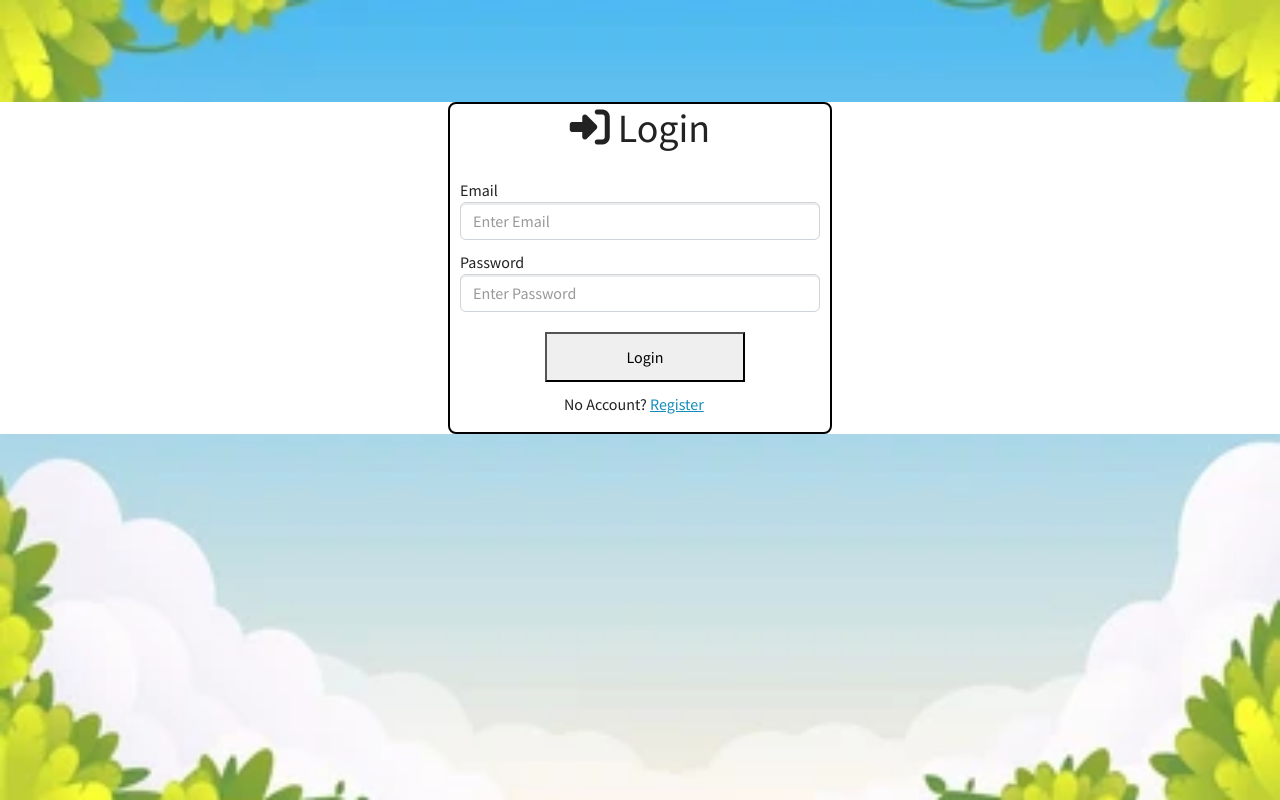
After one commit to nakul3736/lost-treasure, a Node server app: page /user/login in a window 1280 px wide. The commit adds this page. Run offline with Node 20, Linux system fonts and the light colour scheme; some libraries are stand-ins or nearby versions.

Commit message:
working on login , error in bodyparser

```diff
--- /dev/null
+++ b/config/config.js
@@ -0,0 +1,5 @@
+dbpassword =
+  "mongodb+srv://nakul3736:Nakul013@internship.hwve0.mongodb.net/?retryWrites=true&w=majority";
+module.exports = {
+  mongodbURI: dbpassword,
+};
--- a/package.json
+++ b/package.json
@@ -9,6 +9,10 @@
   "author": "",
   "license": "ISC",
   "dependencies": {
-    "express": "^4.18.1"
+    "body-parser": "^1.20.0",
+    "ejs": "^3.1.8",
+    "express": "^4.18.1",
+    "express-ejs-layouts": "^2.5.1",
+    "mongoose": "^6.3.4"
   }
 }
--- a/public/css/styles.css
+++ b/public/css/styles.css
@@ -6,6 +6,8 @@ html {
   -moz-background-size: cover;
   -o-background-size: cover;
   background-size: cover;
+  height: 100%;
+  overflow: hidden;
 }
 
 button {
@@ -158,6 +160,60 @@ button:hover {
   align-items: flex-start;
 }
 
+/* register styles */
+
+.reg-container {
+  display: flex;
+  flex-direction: column;
+  width: 30%;
+  justify-items: center;
+  align-items: stretch;
+  border: solid 2px black;
+  border-radius: 8px;
+  margin-left: 35%;
+  margin-top: 8%;
+}
+
+.form-group {
+  margin: 10px;
+}
+
+#reg-btn {
+  margin: 10px;
+  margin-left: 25%;
+}
+
+#reg-p {
+  margin-left: 30%;
+}
+
+/* login styles */
+
+.login-container {
+  display: flex;
+  flex-direction: column;
+  width: 30%;
+  justify-items: center;
+  align-items: stretch;
+  border: solid 2px black;
+  border-radius: 8px;
+  margin-left: 35%;
+  margin-top: 8%;
+}
+
+.form-group {
+  margin: 10px;
+}
+
+#login-btn {
+  margin: 10px;
+  margin-left: 25%;
+}
+
+#login-p {
+  margin-left: 30%;
+}
+
 /* 404 error styles */
 
 .error_404 {
--- /dev/null
+++ b/routes/user.js
@@ -0,0 +1,33 @@
+const express = require("express");
+const router = express.Router();
+
+router.get("/login", (req, res) => {
+  res.render("login");
+});
+
+router.get("/register", (req, res) => {
+  res.render("register");
+});
+
+router.post("/register", (req, res) => {
+  console.log(req.body);
+  let errors = [];
+  const { name, email, password, password2 } = req.body;
+
+  if (!name || !email || !password || !password2) {
+    errors.push({ msg: "Please enter all the fields" });
+  }
+  if (password !== password2) {
+    errors.push({ msg: "Password do not match" });
+  }
+  if (password.length < 6) {
+    errors.push({ msg: "Enter password having length greater than 6" });
+  }
+
+  if (errors.length > 0) {
+    res.render("register", { errors, email, name, password, password2 });
+  } else {
+  }
+});
+
+module.exports = router;
--- a/server.js
+++ b/server.js
@@ -1,19 +1,34 @@
 const express = require("express");
+const expressLayouts = require("express-ejs-layouts");
+const mongoose = require("mongoose");
 const app = express();
 const PORT = process.env.PORT || 3000;
+let bodyParser = require("body-parser");
+const dp = require("./config/config").mongodbURI;
 
-app.use("/images", express.static(__dirname + "/public/images"));
-app.use("/app", express.static(__dirname + "/public/app"));
-app.use("/css", express.static(__dirname + "/public/css"));
+mongoose
+  .connect(dp, { useNewUrlParser: true, useUnifiedTopology: true })
+  .then(console.log("Mongodb connected"))
+  .catch((err) => {
+    console.log(err);
+  });
+
+app.set("view engine", "ejs");
+
+app.use("/user", require("./routes/user.js"));
+app.use(express.static("public"));
+
+// parse application/x-www-form-urlencoded
+app.use(bodyParser.urlencoded({ extended: false }));
+// parse application/json
+app.use(bodyParser.json());
+
+app.get("/", (req, res) => {
+  res.render("register");
+});
 
 app.get("/buried_treasure", (req, res) => {
-  res.sendFile("./views/buried_treasure.html", {
-    root: __dirname,
-  });
-});
-
-app.get("/", (req, res) => {
-  res.sendFile(__dirname + "/views/index.html");
+  res.render("buried_treasure");
 });
 
 app.listen(PORT, function () {
@@ -21,5 +36,5 @@ app.listen(PORT, function () {
 });
 
 app.use((req, res) => {
-  res.status(404).sendFile("./views/404.html", { root: __dirname });
+  res.status(404).render("404");
 });
--- /dev/null
+++ b/views/login.ejs
@@ -0,0 +1,29 @@
+<!DOCTYPE html>
+<html lang="en">
+<%- include("./partials/header.ejs") %>
+
+    <body>
+
+        <div class="login-container">
+            <h1 class="text-center mb-3"><i class="fas fa-sign-in-alt"></i> Login</h1>
+            <form action="/login" method="POST">
+                <div class="form-group">
+                    <label for="email">Email</label>
+                    <input type="email" id="email" name="email" class="form-control" placeholder="Enter Email" />
+                </div>
+                <div class="form-group">
+                    <label for="password">Password</label>
+                    <input type="password" id="password" name="password" class="form-control"
+                        placeholder="Enter Password" />
+                </div>
+                <button type="submit" id="login-btn">Login</button>
+            </form>
+            <p id="login-p">
+                No Account? <a href="/user/register">Register</a>
+            </p>
+        </div>
+
+        <%- include("./partials/footer.ejs") %>
+    </body>
+
+</html>
--- /dev/null
+++ b/views/partials/footer.ejs
@@ -0,0 +1,9 @@
+<script src="https://code.jquery.com/jquery-3.3.1.slim.min.js"
+    integrity="sha384-q8i/X+965DzO0rT7abK41JStQIAqVgRVzpbzo5smXKp4YfRvH+8abtTE1Pi6jizo" crossorigin="anonymous">
+    </script>
+<script src="https://cdnjs.cloudflare.com/ajax/libs/popper.js/1.14.6/umd/popper.min.js"
+    integrity="sha384-wHAiFfRlMFy6i5SRaxvfOCifBUQy1xHdJ/yoi7FRNXMRBu5WHdZYu1hA6ZOblgut" crossorigin="anonymous">
+    </script>
+<script src="https://stackpath.bootstrapcdn.com/bootstrap/4.2.1/js/bootstrap.min.js"
+    integrity="sha384-B0UglyR+jN6CkvvICOB2joaf5I4l3gm9GU6Hc1og6Ls7i6U/mkkaduKaBhlAXv9k" crossorigin="anonymous">
+    </script>
--- /dev/null
+++ b/views/partials/header.ejs
@@ -0,0 +1,10 @@
+<head>
+    <meta charset="UTF-8" />
+    <meta http-equiv="X-UA-Compatible" content="IE=edge" />
+    <meta name="viewport" content="width=device-width, initial-scale=1.0" />
+    <title>Find the buried treasure</title>
+    <link rel="stylesheet" type="text/css" href="../css/styles.css" />
+    <link rel="icon" href="./images/icon.jpg" type="image/x-icon" />
+    <link rel="stylesheet" href="https://bootswatch.com/5/lumen/bootstrap.min.css">
+    <script src="https://kit.fontawesome.com/64385b92fd.js" crossorigin="anonymous"></script>
+</head>
--- /dev/null
+++ b/views/partials/message.ejs
@@ -0,0 +1,5 @@
+<% if(errors !=undefined) { %>
+    <% errors.forEach(err=> { %>
+        err.
+        <% }) %>
+            <% } %>
```
Also changed, not shown: models/User.js (added, +24 -0 lines), views/404.ejs (added, +21 -0 lines), views/404.html (deleted, +0 -17 lines), views/buried_treasure.ejs (added, +38 -0 lines), views/buried_treasure.html (deleted, +0 -36 lines), views/index.ejs (added, +70 -0 lines), views/index.html (deleted, +0 -65 lines), views/register.ejs (added, +46 -0 lines).
